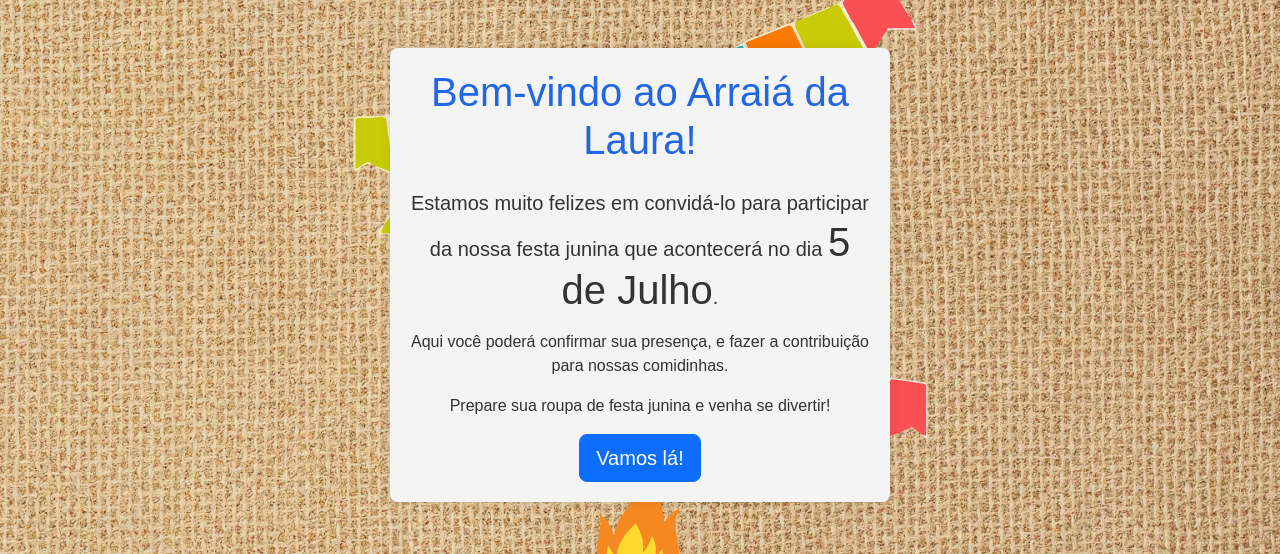
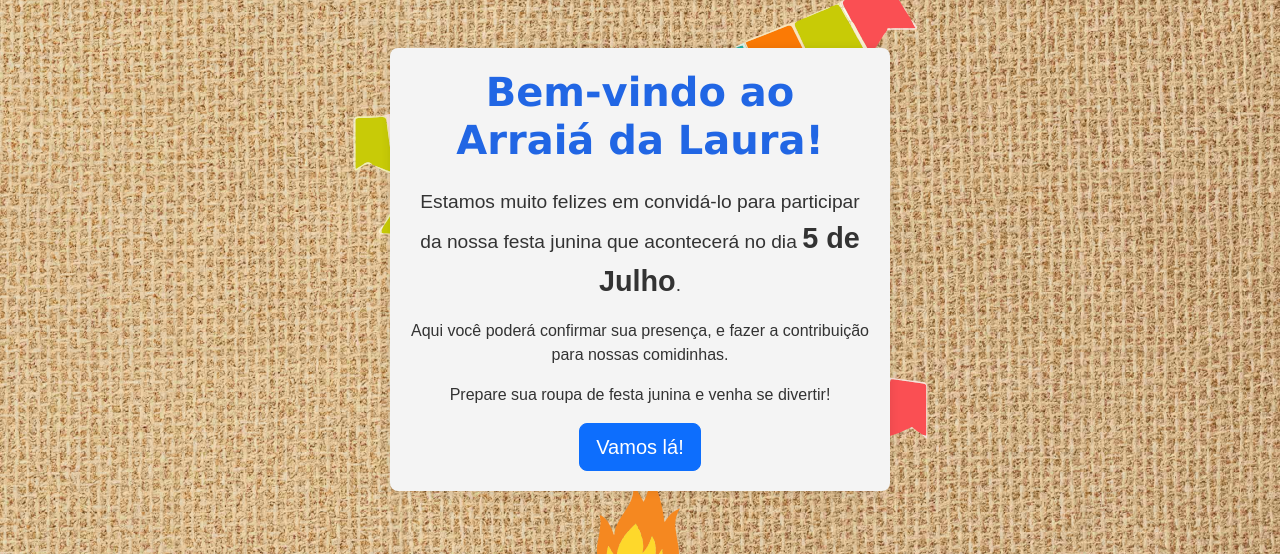
Before and after one commit to yurigalindo/site_festa_junina, a Python web app: template templates/welcome.html in a window 1280 px wide. Shown: the part 188-742 px from the top of the page. Run offline with Jinja, Linux system fonts and the light colour scheme; the template is opened without the code that fills it, so the values that code supplies are empty.

Commit message:
improved fonts

```diff
--- a/static/style.css
+++ b/static/style.css
@@ -173,5 +173,7 @@ input[type="checkbox"] {
 /* Add more shared styles as we refactor templates */
 
 .text-success {
+    font-family: Verdana, sans-serif;
+    font-weight: bold;
     color: #2166E4 !important;
 }
--- a/templates/welcome.html
+++ b/templates/welcome.html
@@ -3,7 +3,7 @@
 {% block content %}
 <div class="container mt-5 text-center">
     <h1 class="text-success text-center mb-4">Bem-vindo ao Arraiá da Laura!</h1>
-    <p class="lead">Estamos muito felizes em convidá-lo para participar da nossa festa junina que acontecerá no dia <strong class="display-6    ">5 de Julho</strong>.</p>
+    <p style="font-size: 1.2em;">Estamos muito felizes em convidá-lo para participar da nossa festa junina que acontecerá no dia <strong style="font-size: 1.5em;">5 de Julho</strong>.</p>
     <p>Aqui você poderá confirmar sua presença, e fazer a contribuição para nossas comidinhas.</p>
     <p>Prepare sua roupa de festa junina e venha se divertir!</p>
     <a href="{{ url_for('rsvp.select_city') }}" class="btn btn-primary btn-lg">Vamos lá!</a>
```
